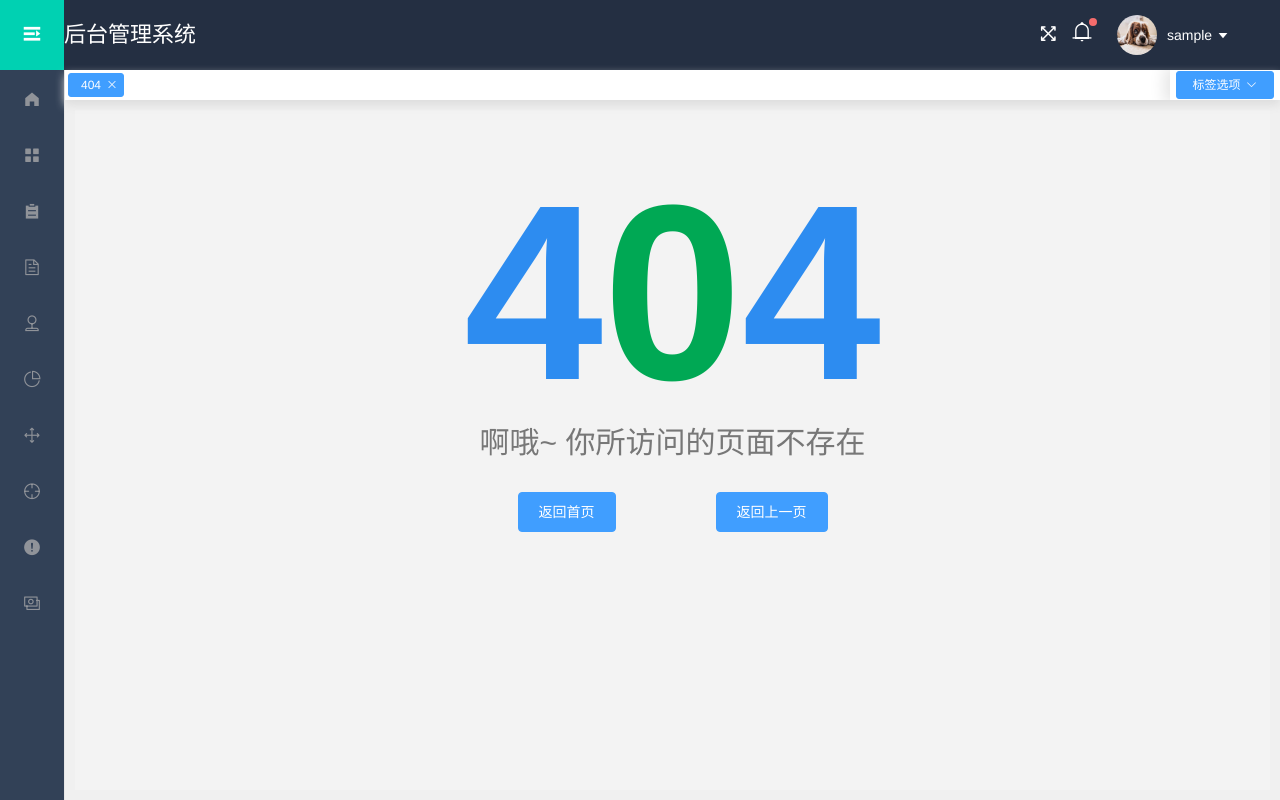
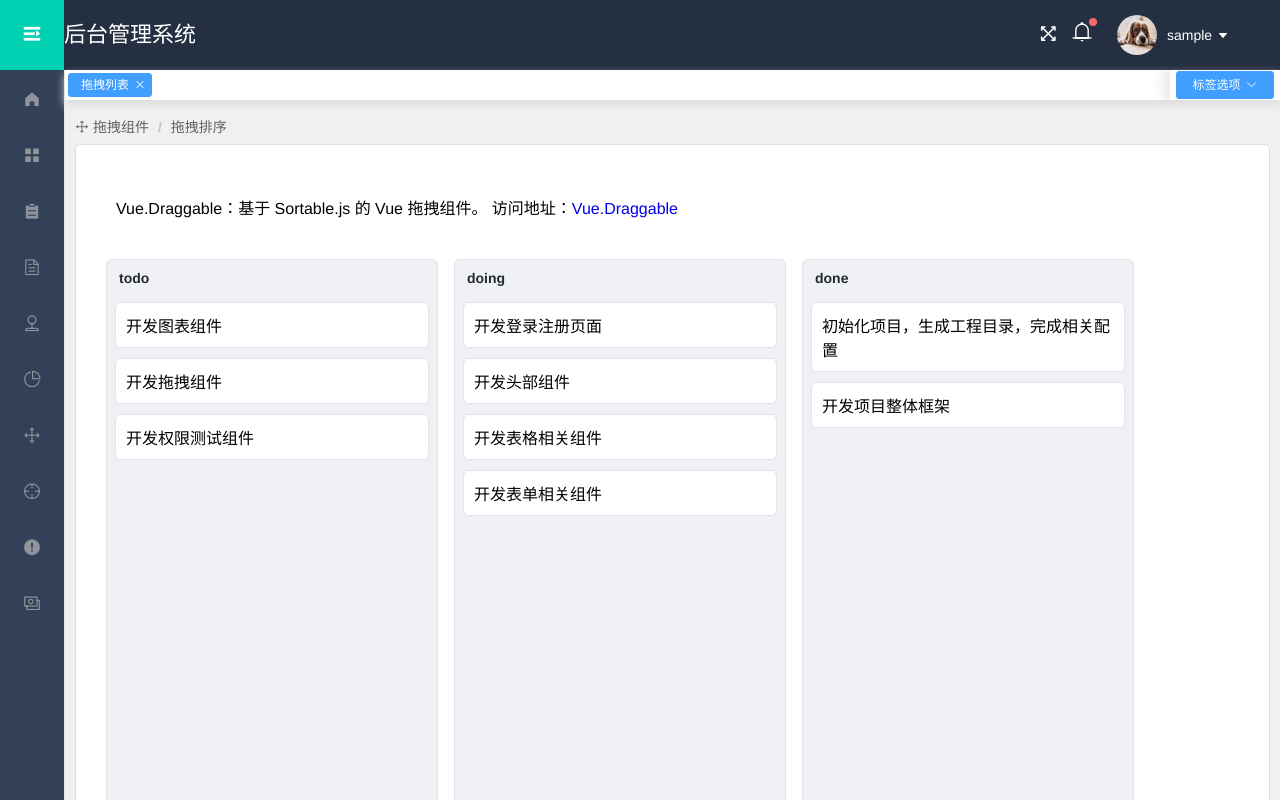
Before and after one commit to root-lucas/vue-admin, a Vue app: page /drag in a window 1280 px wide. Before the commit this address led to /404. Built offline with nearby package versions, Linux system fonts and the light colour scheme; sample sign-in values are in the browser's storage.

Commit message:
add: draggable list page

```diff
--- a/package.json
+++ b/package.json
@@ -18,6 +18,7 @@
     "vue-quill-editor": "^3.0.6",
     "vue-router": "^3.2.0",
     "vue-schart": "^2.0.0",
+    "vuedraggable": "^2.24.1",
     "vuex": "^3.4.0"
   },
   "devDependencies": {
--- /dev/null
+++ b/src/components/page/DragList.vue
@@ -0,0 +1,189 @@
+<template>
+    <section class="main">
+        <div class="crumbs">
+            <el-breadcrumb separator="/">
+                <el-breadcrumb-item><i class="el-icon-rank"></i> 拖拽组件</el-breadcrumb-item>
+                <el-breadcrumb-item>拖拽排序</el-breadcrumb-item>
+            </el-breadcrumb>
+        </div>
+        <div class="container">
+            <div class="plugins-tips">
+                Vue.Draggable：基于 Sortable.js 的 Vue 拖拽组件。 访问地址：<a
+                    href="https://github.com/SortableJS/Vue.Draggable"
+                    target="_blank"
+                    >Vue.Draggable</a
+                >
+            </div>
+            <div class="drag-box">
+                <div class="drag-box-item">
+                    <div class="item-title">todo</div>
+                    <draggable v-model="todo" @remove="removeHandle" :options="dragOptions">
+                        <transition-group tag="div" id="todo" class="item-ul">
+                            <div v-for="item in todo" class="drag-list" :key="item.id">
+                                {{ item.content }}
+                            </div>
+                        </transition-group>
+                    </draggable>
+                </div>
+                <div class="drag-box-item">
+                    <div class="item-title">doing</div>
+                    <draggable v-model="doing" @remove="removeHandle" :options="dragOptions">
+                        <transition-group tag="div" id="doing" class="item-ul">
+                            <div v-for="item in doing" class="drag-list" :key="item.id">
+                                {{ item.content }}
+                            </div>
+                        </transition-group>
+                    </draggable>
+                </div>
+                <div class="drag-box-item">
+                    <div class="item-title">done</div>
+                    <draggable v-model="done" @remove="removeHandle" :options="dragOptions">
+                        <transition-group tag="div" id="done" class="item-ul">
+                            <div v-for="item in done" class="drag-list" :key="item.id">
+                                {{ item.content }}
+                            </div>
+                        </transition-group>
+                    </draggable>
+                </div>
+            </div>
+        </div>
+    </section>
+</template>
+
+<script>
+import draggable from 'vuedraggable'
+export default {
+    name: 'draglist',
+    data() {
+        return {
+            dragOptions: {
+                animation: 120,
+                scroll: true,
+                group: 'sortlist',
+                ghostClass: 'ghost-style',
+            },
+            todo: [
+                {
+                    id: 1,
+                    content: '开发图表组件',
+                },
+                {
+                    id: 2,
+                    content: '开发拖拽组件',
+                },
+                {
+                    id: 3,
+                    content: '开发权限测试组件',
+                },
+            ],
+            doing: [
+                {
+                    id: 1,
+                    content: '开发登录注册页面',
+                },
+                {
+                    id: 2,
+                    content: '开发头部组件',
+                },
+                {
+                    id: 3,
+                    content: '开发表格相关组件',
+                },
+                {
+                    id: 4,
+                    content: '开发表单相关组件',
+                },
+            ],
+            done: [
+                {
+                    id: 1,
+                    content: '初始化项目，生成工程目录，完成相关配置',
+                },
+                {
+                    id: 2,
+                    content: '开发项目整体框架',
+                },
+            ],
+        }
+    },
+    components: {
+        draggable,
+    },
+    methods: {
+        removeHandle(event) {
+            console.log(event)
+            this.$message.success(`从 ${event.from.id} 移动到 ${event.to.id} `)
+        },
+    },
+}
+</script>
+
+<style scoped>
+.crumbs {
+    margin: 10px 0;
+}
+.container {
+    padding: 30px;
+    background: #fff;
+    border: 1px solid #ddd;
+    border-radius: 5px;
+}
+.plugins-tips {
+    padding: 20px 10px;
+    margin-bottom: 20px;
+}
+.drag-box {
+    display: flex;
+    user-select: none;
+}
+.drag-box-item {
+    flex: 1;
+    max-width: 330px;
+    min-width: 300px;
+    background-color: #eff1f5;
+    margin-right: 16px;
+    border-radius: 6px;
+    border: 1px #e1e4e8 solid;
+}
+.item-title {
+    padding: 8px 8px 8px 12px;
+    font-size: 14px;
+    line-height: 1.5;
+    color: #24292e;
+    font-weight: 600;
+}
+.item-ul {
+    padding: 0 8px 8px;
+    height: 500px;
+    overflow-y: scroll;
+}
+.item-ul::-webkit-scrollbar {
+    width: 0;
+}
+.drag-list {
+    border: 1px #e1e4e8 solid;
+    padding: 10px;
+    margin: 5px 0 10px;
+    list-style: none;
+    background-color: #fff;
+    border-radius: 6px;
+    cursor: pointer;
+    -webkit-transition: border 0.3s ease-in;
+    transition: border 0.3s ease-in;
+}
+.drag-list:hover {
+    border: 1px solid #20a0ff;
+}
+.drag-title {
+    font-weight: 400;
+    line-height: 25px;
+    margin: 10px 0;
+    font-size: 22px;
+    color: #1f2f3d;
+}
+.ghost-style {
+    display: block;
+    color: transparent;
+    border-style: dashed;
+}
+</style>
--- a/src/router/index.js
+++ b/src/router/index.js
@@ -61,6 +61,12 @@ const routes = [
                 component: () => import(/* webpackChunkName: "icon" */ '../components/page/Icon.vue'),
                 meta: { title: '自定义图标' },
             },
+            {
+                // 拖拽列表组件
+                path: '/drag',
+                component: () => import(/* webpackChunkName: "drag" */ '../components/page/DragList.vue'),
+                meta: { title: '拖拽列表' },
+            },
         ],
     },
     {
```
Also changed, not shown: 1 other file (tests, documents, lock files or other folders).
